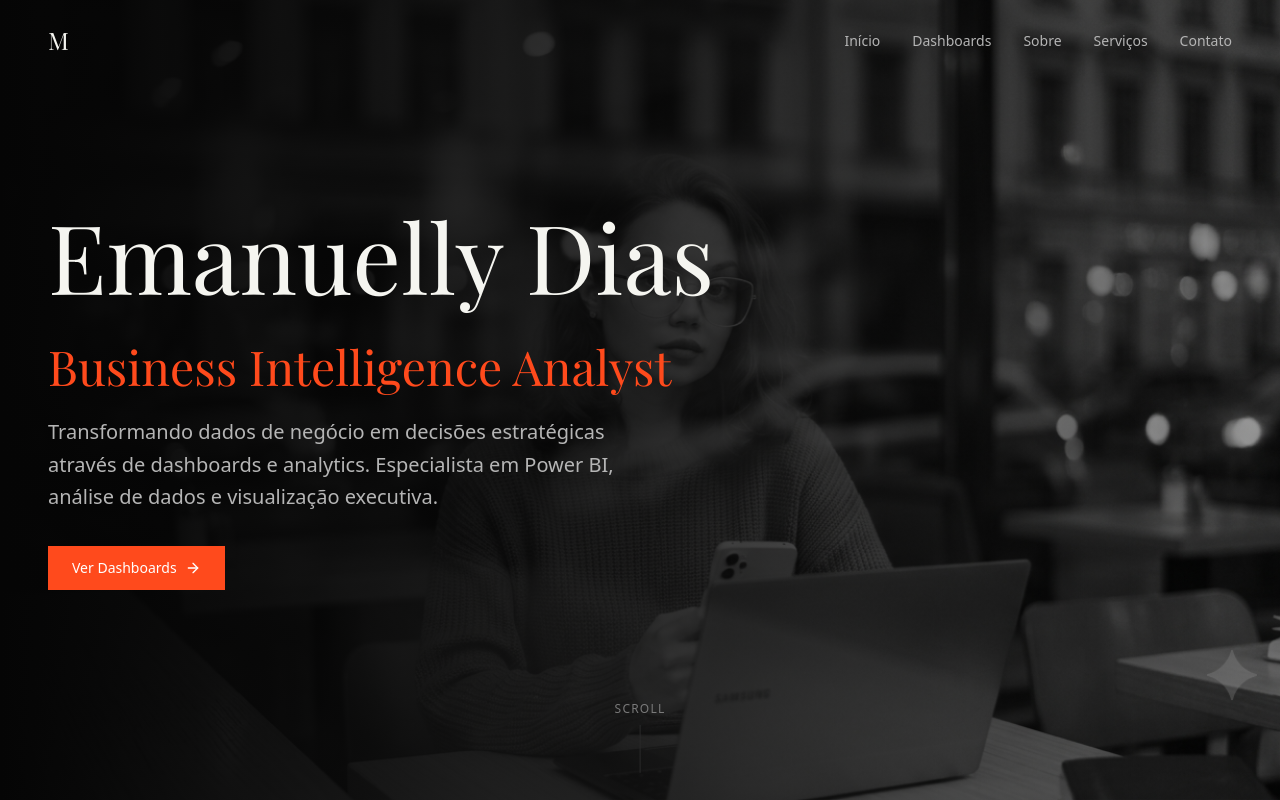
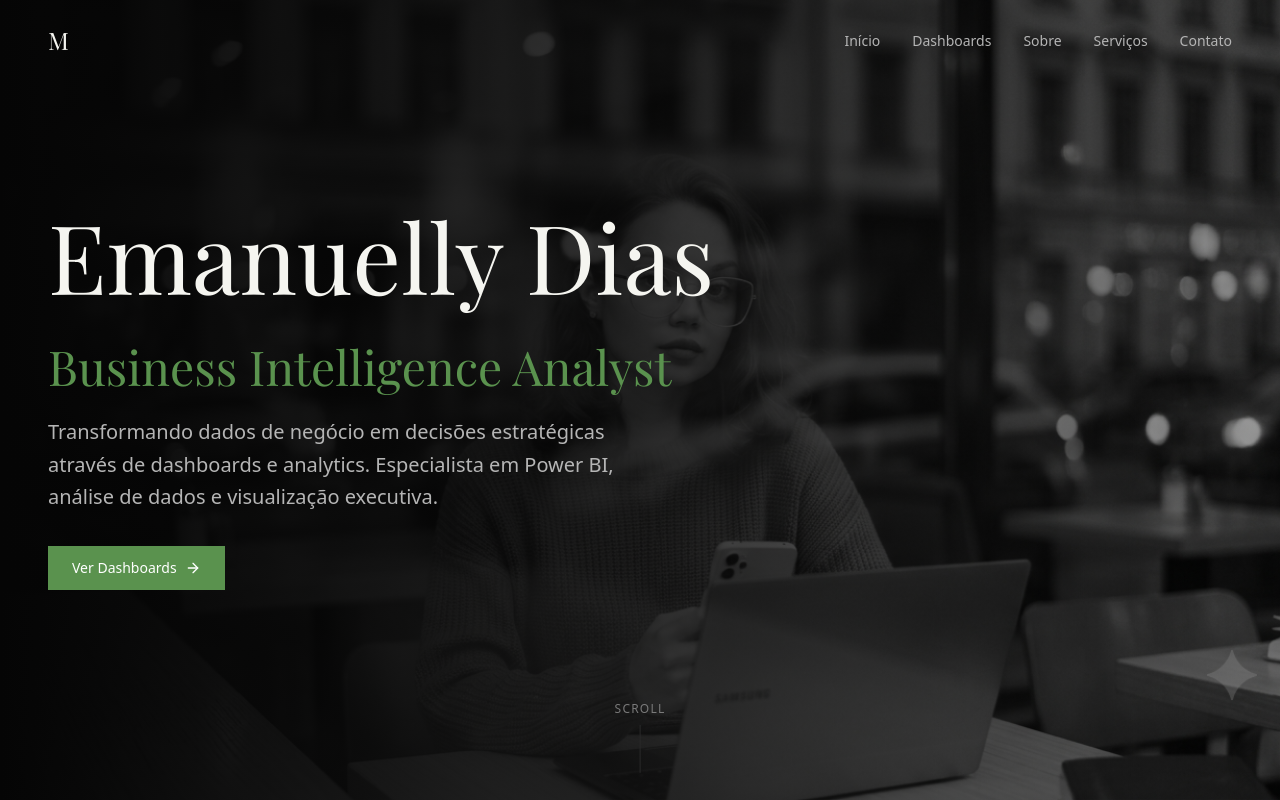
Before and after one commit to Diasszx/ManuDash, a React (Vite) app: page / in a window 1280 px wide. Shown: the top 800 px of the page. Built offline with nearby package versions, Linux system fonts and the light colour scheme; a web font is replaced by a local one.

Commit message:
refactor: primary color

```diff
--- a/src/components/sections/AboutSection.jsx
+++ b/src/components/sections/AboutSection.jsx
@@ -10,12 +10,6 @@ const skills = [
   "Data Analysis",
   "Data Visualization",
   "ETL",
-];
-
-const certifications = [
-  "Microsoft PL-300 (Power BI Data Analyst)",
-  "Google Data Analytics Certificate",
-  "SQL for Data Science",
 ];
 
 const tools = [
--- a/src/components/sections/ServicesSection.jsx
+++ b/src/components/sections/ServicesSection.jsx
@@ -1,6 +1,13 @@
 import { motion } from "framer-motion";
 import { SectionTitle } from "../ui/SectionTitle";
-import { LayoutDashboard, Lightbulb, Target, BarChart2, FileText, TrendingUp } from "lucide-react";
+import {
+  LayoutDashboard,
+  Lightbulb,
+  Target,
+  BarChart2,
+  FileText,
+  TrendingUp,
+} from "lucide-react";
 
 const services = [
   {
@@ -9,12 +16,7 @@ const services = [
     description:
       "Criação de dashboards interativos e intuitivos no Power BI, conectando múltiplas fontes de dados para visão 360° do negócio.",
   },
-  {
-    icon: Lightbulb,
-    title: "Business Intelligence Consulting",
-    description:
-      "Consultoria estratégica para implementação de cultura data-driven, definição de arquitetura de dados e melhores práticas.",
-  },
+
   {
     icon: Target,
     title: "KPI Definition",
@@ -58,7 +60,9 @@ function ServiceCard({ service, index }) {
       <h3 className="text-text-primary font-heading text-xl mb-3">
         {service.title}
       </h3>
-      <p className="text-text-secondary leading-relaxed">{service.description}</p>
+      <p className="text-text-secondary leading-relaxed">
+        {service.description}
+      </p>
     </motion.div>
   );
 }
@@ -84,7 +88,11 @@ export function ServicesSection() {
 
           <div className="grid grid-cols-1 md:grid-cols-2 lg:grid-cols-3 gap-6">
             {services.map((service, index) => (
-              <ServiceCard key={service.title} service={service} index={index} />
+              <ServiceCard
+                key={service.title}
+                service={service}
+                index={index}
+              />
             ))}
           </div>
         </div>
--- a/src/index.css
+++ b/src/index.css
@@ -3,14 +3,14 @@
 @theme {
   --color-background: #050505;
   --color-surface: #111111;
-  --color-card: #1A1A1A;
-  --color-border: #2A2A2A;
+  --color-card: #1a1a1a;
+  --color-border: #2a2a2a;
 
-  --color-primary: #FF4A1C;
+  --color-primary: #5a924e;
 
-  --color-text-primary: #F5F5F0;
-  --color-text-secondary: #B5B5B5;
-  --color-text-muted: #7A7A7A;
+  --color-text-primary: #f5f5f0;
+  --color-text-secondary: #b5b5b5;
+  --color-text-muted: #7a7a7a;
 
   --font-heading: "Playfair Display", serif;
   --font-body: "Inter", sans-serif;
```
